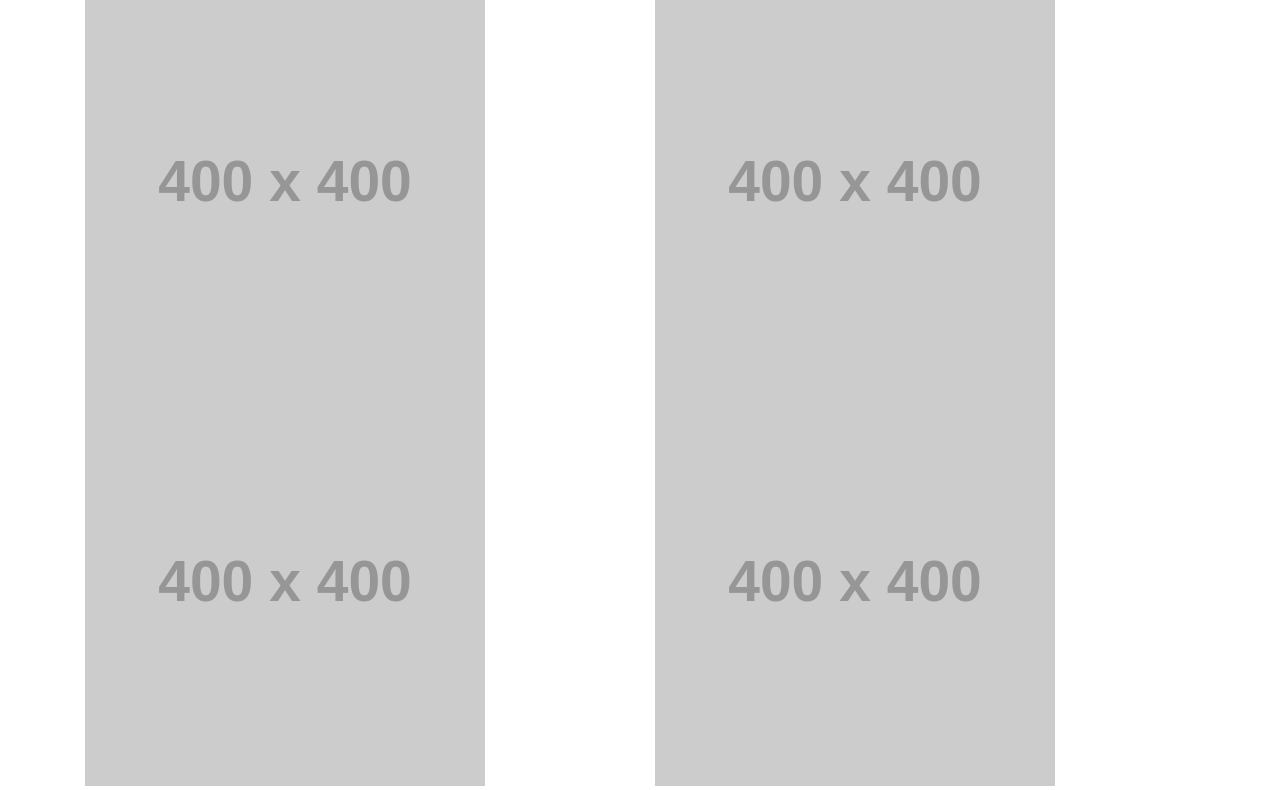
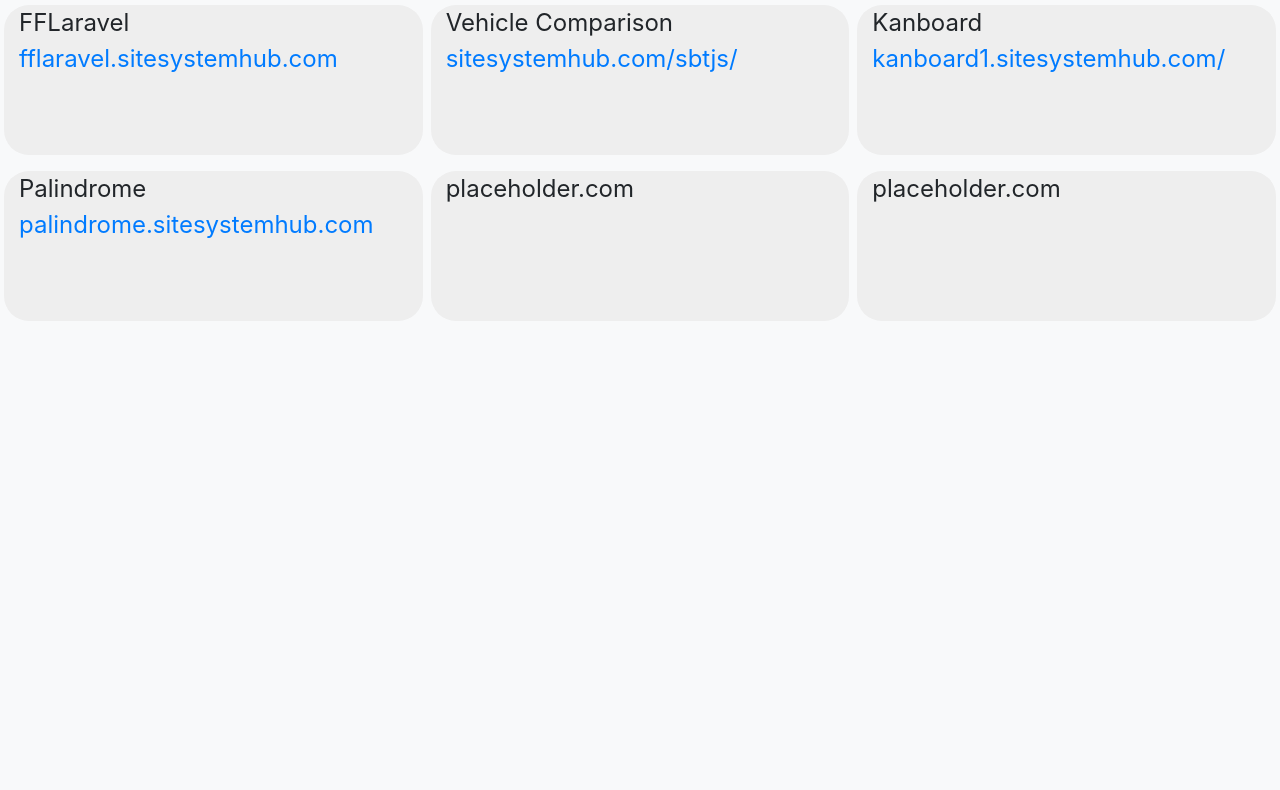
Before and after one commit to trey-causey/portfolio, a plain HTML site: page public/index.html in a window 1280 px wide. Shown: the part 95-885 px from the top of the page. Drawn offline with Linux system fonts and the light colour scheme; placeholder pictures from the web are drawn by us.

Commit message:
added styled boxes in rows/columns with links to projects

```diff
--- a/public/index.html
+++ b/public/index.html
@@ -10,26 +10,78 @@
     <link rel="stylesheet" href="css/bootstrap.min.css" />
 
     <style>
-        .mySection img {
+        .myBoxes {
+            height: 150px;
+            background-color: #EEE;
+            font-size: 24px;
+            border-radius: 25px;
+/*            width:150px;
+            height:150px;
+            margin: 10px;
+            background: #EEE;
+            border-radius: 25px;*/
 
         }
+        .mySection {
+/*            width: 100%;*/
+            height: 1000px;
+
+        }
+        .mySection img {
+            width: 100%;
+
+        }
+        .myRow {
+
+        }
+/*        @media(min-width: 576px) {
+
+        }*/
     </style>
 
     <title>Welcome</title>
 </head>
 <body>
-<h1 class="align-content-lg-center">test</h1>
-<hr>
-<div class="mySection" >
-    <section class="container">
-        <section class="row" >
-        <div class="col" ><a href="https://placeholder.com"><img src="https://via.placeholder.com/400"> </a></div>
-        <div class="col" ><a href="https://placeholder.com"><img src="https://via.placeholder.com/400"> </a></div>
-        <div class="col" ><a href="https://placeholder.com"><img src="https://via.placeholder.com/400"> </a></div>
-        <div class="col" ><a href="https://placeholder.com"><img src="https://via.placeholder.com/400"> </a></div>
-        </section>
+<div class="card-header" >
+    <h1 class="text-xl-center display-4 my-0">Trey Causey</h1>
+</div>
+<div class="mySection bg-light" >
+    <section class="container-fluid mx-0">
+
+            <div class="row" >
+
+                <div class="myBoxes col mx-1 my-2" >FFLaravel
+                    <a href="https://fflaravel.sitesystemhub.com/rosterselect/index">fflaravel.sitesystemhub.com</a>
+                </div>
+
+                <div class="myBoxes col mx-1 my-2" >Vehicle Comparison
+                    <a href="https://sitesystemhub.com/sbtjs/index-chart-test.html">sitesystemhub.com/sbtjs/</a></div>
+
+                <div class="myBoxes col mx-1 my-2" >Kanboard
+                    <a href="https://kanboard1.sitesystemhub.com/">kanboard1.sitesystemhub.com/</a></div>
+            </div>
+            <div class="row" >
+                <div class="myBoxes col mx-1 my-2" >Palindrome
+                    <a href="https://palindrome.sitesystemhub.com">palindrome.sitesystemhub.com</a></div>
+                <div class="myBoxes col mx-1 my-2" >placeholder.com</div>
+                <div class="myBoxes col mx-1 my-2" >placeholder.com</div>
+            </div>
+
+
+            <!--<div class="row align-content-end" >
+                <div class="myRow col-6 order-1 bg-dark" ><a href="https://fflaravel.sitesystemhub.com/rosterselect/index"><img src="img/ff_logo.png"> </a></div>
+                <div class="myRow col-6 order-2 bg-secondary" ><a href="https://sitesystemhub.com/sbtjs/index-chart-test.html"><img src="https://via.placeholder.com/300"> </a></div>
+                <div class="myRow col-6 order-3 bg-white" ><a href="https://palindrome.sitesystemhub.com"><img src="img/PalindromeSite.PNG"> </a></div>
+                <div class="myRow col-6 order-4 bg-secondary" ><a href="https://kanboard1.sitesystemhub.com/"><img src="https://via.placeholder.com/300"> </a></div>
+            </div>-->
+
+
+
 
     </section>
+</div>
+<div class="secondSection" >
+    <hr>
 </div>
 
 <!-- Optional JavaScript; choose one of the two! -->
```
Also changed, not shown: public/img/PalindromeSite.PNG (added), public/img/ff_logo.png (added).
